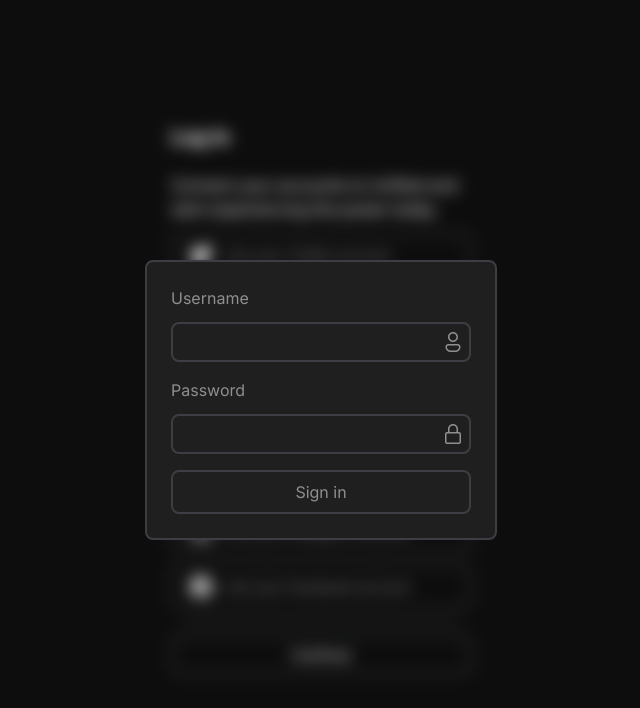
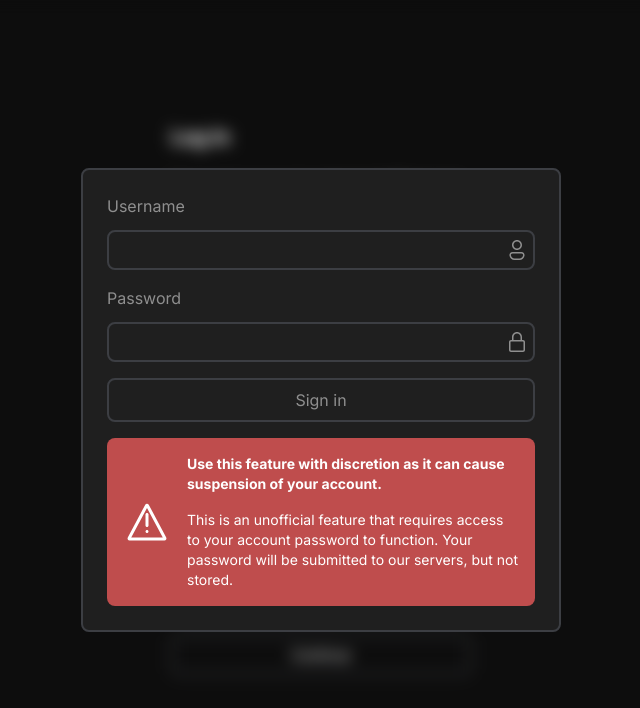
Before and after one commit to unifierapp/unifier-web, a Next.js app: page /onboarding in a window 1280 px wide. Both pictures are taken after a click on the button 640 px from the left and 475 px from the top of the page. Shown: the top 708 px of the page, without its empty margins (319-959 px from the left). Built offline with nearby package versions, Linux system fonts and the light colour scheme; no server answers.

Commit message:
feat: Warning message

```diff
--- a/src/components/specific/settings/components/LinkAccountModal/index.tsx
+++ b/src/components/specific/settings/components/LinkAccountModal/index.tsx
@@ -1,13 +1,15 @@
 import {formToJSON} from "axios";
 import api from "@/helpers/api";
 import FullScreenOverlayWithCenteredItem from "@/components/layouts/FullScreenOverlayWithCenteredItem";
-import SmallFormField from "@/components/ui/inputs/SmallFormField";
 import person from "@/icons/profile.svg";
 import lock from "@/icons/lock.svg";
 import Button from "@/components/specific/settings/components/Button";
 import React from "react";
+import warn from "@/icons/warn.svg";
+import SmallFormField from "@/components/ui/inputs/SmallFormField";
 import classes from "./styles.module.css";
 import {UserContext} from "@/contexts/UserContext";
+import Image from "next/image";
 
 export default function LinkAccountModal(props: {
     provider: string,
@@ -36,9 +38,21 @@ export default function LinkAccountModal(props: {
             e.preventDefault();
             login(e.currentTarget).then();
         }} className={classes.linkAccountModal}>
-            <SmallFormField icon={person} label={"Username"} name={"username"} type={"username"}></SmallFormField>
-            <SmallFormField icon={lock} label={"Password"} name={"password"} type={"password"}></SmallFormField>
+            <SmallFormField className={classes.signInField} icon={person} label={"Username"} name={"username"}
+                            type={"username"}></SmallFormField>
+            <SmallFormField className={classes.signInField} icon={lock} label={"Password"} name={"password"}
+                            type={"password"}></SmallFormField>
             <Button type={"submit"} className={classes.loginButton}>Sign in</Button>
+            <div className={classes.warning}>
+                <Image src={warn} alt={"Warning"} className={classes.warnIcon}/>
+                <div className={classes.warnText}>
+                    <strong className={classes.focus}>Use this feature with discretion as it can cause suspension of
+                        your
+                        account.</strong>
+                    <p>This is an unofficial feature that requires access to your account password to function. Your
+                        password will be submitted to our servers, but not stored.</p>
+                </div>
+            </div>
         </form>
     </FullScreenOverlayWithCenteredItem>;
 }
--- a/src/components/specific/settings/components/LinkAccountModal/styles.module.css
+++ b/src/components/specific/settings/components/LinkAccountModal/styles.module.css
@@ -3,9 +3,25 @@
 }
 
 .linkAccountModal {
-    @apply rounded-[8px] bg-secondary-background p-[24px] border-[2px] border-form-border flex flex-col gap-[16px]
+    @apply rounded-[8px] bg-secondary-background p-[24px] border-[2px] border-form-border flex flex-col gap-[16px] w-[30rem] max-w-full
 }
 
 .loginButton {
     @apply w-full
 }
+
+.signInField {
+    @apply w-full
+}
+
+.warnText {
+    @apply flex flex-col gap-4
+}
+
+.warnIcon {
+    @apply brightness-200 h-[48px] w-[48px] aspect-square
+}
+
+.warning {
+    @apply max-w-full bg-warning text-primary p-[16px] rounded-[8px] flex gap-4 items-center
+}
--- a/src/components/ui/inputs/SmallFormField/index.tsx
+++ b/src/components/ui/inputs/SmallFormField/index.tsx
@@ -10,11 +10,12 @@ export interface SmallFormFieldProps {
     name?: string,
     onChange?: (e: React.ChangeEvent<HTMLInputElement>) => void,
     onBlur?: (e: React.ChangeEvent<HTMLInputElement>) => void,
+    className?: string,
 }
 
 const SmallFormField = React.forwardRef<HTMLInputElement, SmallFormFieldProps>(function SmallFormField(props, ref) {
     const id = React.useId();
-    return <div className={classes.container}>
+    return <div className={`${classes.container} ${props.className || ""}`}>
         {props.label ? <label htmlFor={id}>{props.label}</label> : null}
         <div className={classes.inputContainer}>
             <input onBlur={props.onBlur} onChange={props.onChange} name={props.name} className={classes.input}
```
Also changed, not shown: src/icons/warn.svg (added).
